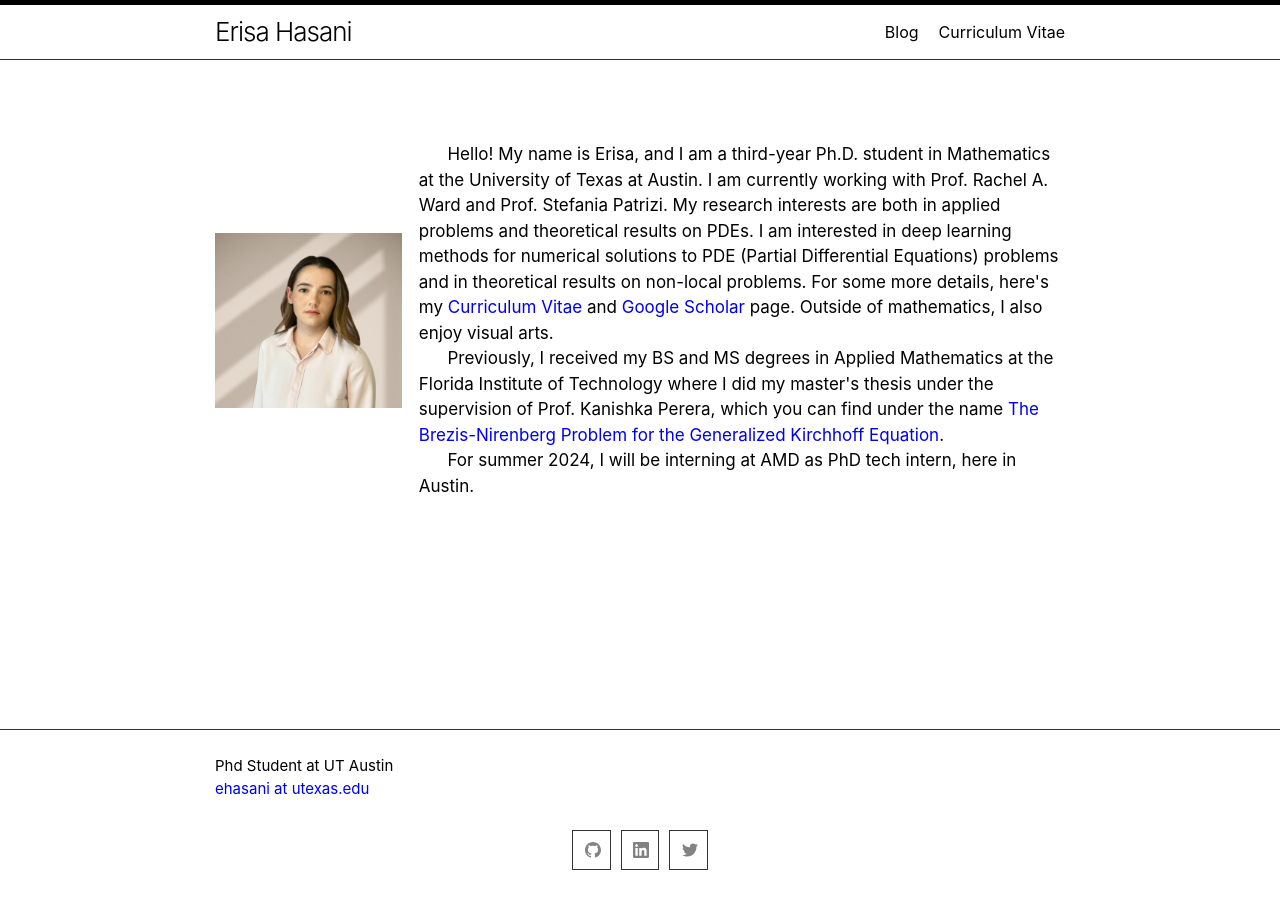
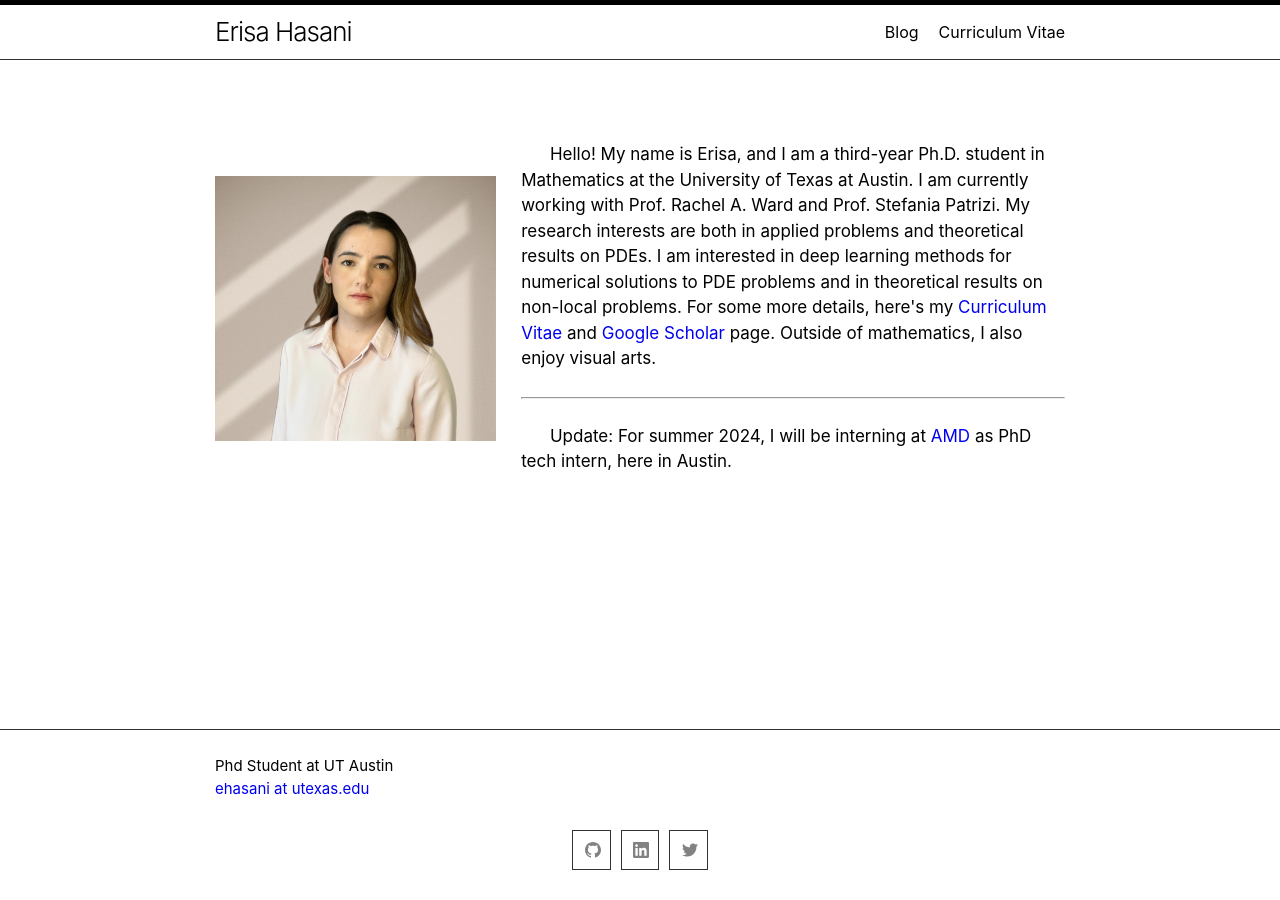
Before and after one commit to erisahasani/erisahasani.github.io, a Jekyll site: the page built from index.md, in a window 1280 px wide. Built offline with Jekyll 4.4.1, drawn with Linux system fonts in a browser that asks for light colours.

Commit message:
some other small changes

```diff
--- a/index.md
+++ b/index.md
@@ -30,22 +30,21 @@ img {
 
 .text {
   font-size: 17px;
-  padding-left: 17px;
+  padding-left: 25px;
 }
   </style>
   <body>
     <div class="container">
       <div class="image">
-        <img src="media\result-fotor-bg-remover-20231029135413.png" width="1300" style="float: left;"  />
+        <img src="media\result-fotor-bg-remover-20231029135413.png" width="2200" style="float: left;"  />
       </div>
       <div class="text">
         <div>
             &nbsp; &nbsp; &nbsp;
-            Hello! My name is Erisa, and I am a third-year Ph.D. student in Mathematics at the University of Texas at Austin. I am currently working with Prof. Rachel A. Ward and Prof. Stefania Patrizi. My research interests are both in applied problems and theoretical results on PDEs. I am interested in deep learning methods for numerical solutions to PDE (Partial Differential Equations) problems and in theoretical results on non-local problems. For some more details, here's my <a href="https://www.ehasani.com/cv/">Curriculum Vitae</a> and <a href="https://scholar.google.com/citations?user=LtO6zfcAAAAJ&hl=en">Google Scholar</a> page. Outside of mathematics, I also enjoy visual arts.
-        <br>
-            &nbsp; &nbsp; &nbsp; Previously, I received my BS and MS degrees in Applied Mathematics at the Florida Institute of Technology where I did my master's thesis under the supervision of Prof. Kanishka Perera, which you can find under the name <a href="https://repository.fit.edu/etd/942/">The Brezis-Nirenberg Problem for the Generalized Kirchhoff Equation</a>.
-          <br>
-            &nbsp; &nbsp; &nbsp; For summer 2024, I will be interning at AMD as PhD tech intern, here in Austin.
+            Hello! My name is Erisa, and I am a third-year Ph.D. student in Mathematics at the University of Texas at Austin. I am currently working with Prof. Rachel A. Ward and Prof. Stefania Patrizi. My research interests are both in applied problems and theoretical results on PDEs. I am interested in deep learning methods for numerical solutions to PDE problems and in theoretical results on non-local problems. For some more details, here's my <a href="https://www.ehasani.com/cv/">Curriculum Vitae</a> and <a href="https://scholar.google.com/citations?user=LtO6zfcAAAAJ&hl=en">Google Scholar</a> page. Outside of mathematics, I also enjoy visual arts.
+
+          <hr>
+            &nbsp; &nbsp; &nbsp; Update: For summer 2024, I will be interning at <a href= "https://www.amd.com/en.html">AMD</a> as PhD tech intern, here in Austin.
         </div>
       </div>
     </div>
```
